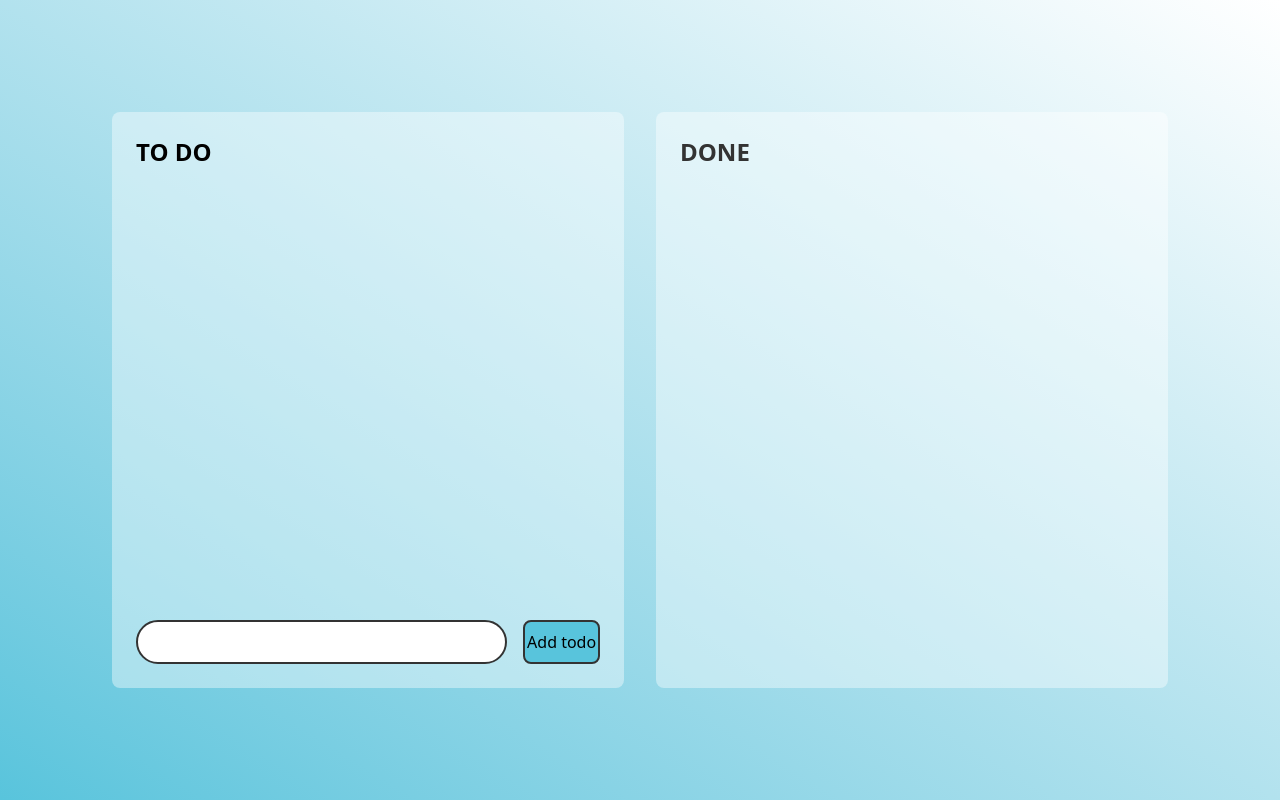
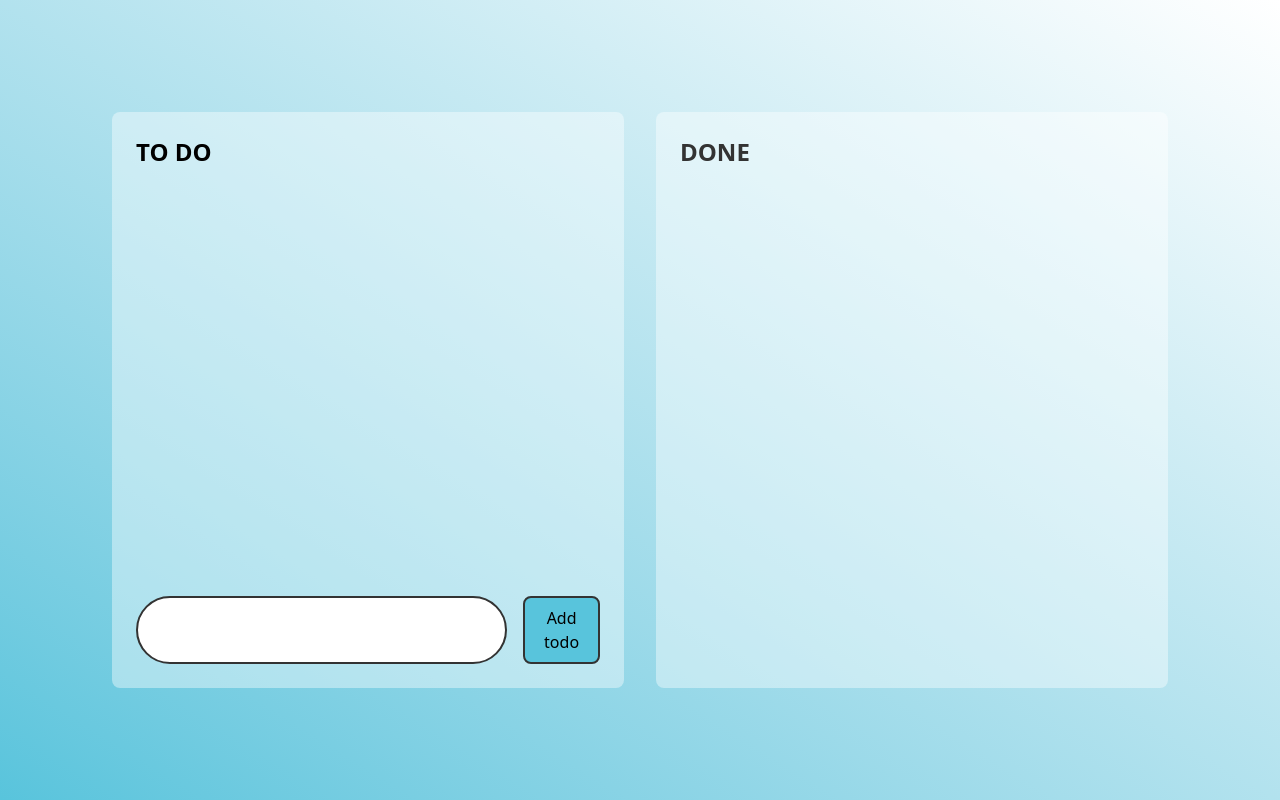
Before and after one commit to mn46/todo-react, a React (Vite) app: page / in a window 1280 px wide. Built offline with nearby package versions, Linux system fonts and the light colour scheme.

Commit message:
Create addtodo component and fix issue with editing todos

```diff
--- a/src/App.tsx
+++ b/src/App.tsx
@@ -3,6 +3,7 @@ import "./App.css";
 import { Todo } from "./types";
 import Todos from "./components/Todos";
 import Done from "./components/Done";
+import AddTodo from "./components/AddTodo";
 
 function App() {
   const [todos, setTodos] = useState<Todo[]>([]);
@@ -21,17 +22,7 @@ function App() {
       <Todos todos={todos} setTodos={setTodos} handleAddTodo={handleAddTodo} />
       <Done todos={todos} />
       <div className="flex flex-col lg:hidden gap-4">
-        <input
-          id="add-todo"
-          type="text"
-          className="add-todo p-2 rounded-full bg-white border-2 border-text"
-        />
-        <button
-          onClick={() => handleAddTodo()}
-          className="bg-primary rounded-lg border-2 border-text p-2 md:self-center"
-        >
-          Add todo
-        </button>
+        <AddTodo handleAddTodo={handleAddTodo} />
       </div>
     </div>
   );
--- /dev/null
+++ b/src/components/AddTodo.tsx
@@ -0,0 +1,29 @@
+interface Props {
+  handleAddTodo: () => void;
+}
+
+const AddTodo: React.FC<Props> = ({ handleAddTodo }) => {
+  const clearInput = () => {
+    const input: HTMLInputElement = document.querySelector("#add-todo")!;
+    input.value = "";
+  };
+
+  return (
+    <>
+      <input
+        id="add-todo"
+        type="text"
+        className="add-todo p-2 rounded-full bg-white border-2 border-text"
+        onFocus={() => clearInput()}
+      />
+      <button
+        onClick={() => handleAddTodo()}
+        className="bg-primary rounded-lg border-2 border-text p-2 md:self-center"
+      >
+        Add todo
+      </button>
+    </>
+  );
+};
+
+export default AddTodo;
--- a/src/components/SingleTodo.tsx
+++ b/src/components/SingleTodo.tsx
@@ -1,7 +1,7 @@
 import { Todo } from "../types";
 import EditIcon from "../assets/edit.svg";
 import DeleteIcon from "../assets/delete.svg";
-import { useState } from "react";
+import { useEffect, useState } from "react";
 
 interface Props {
   todo: Todo;
@@ -11,6 +11,15 @@ interface Props {
 
 const SingleTodo: React.FC<Props> = ({ todo, todos, setTodos }) => {
   const [isEditting, setIsEditting] = useState<boolean>(false);
+
+  useEffect(() => {
+    if (isEditting) {
+      const input: HTMLInputElement = document.querySelector(
+        `#todo-${todo.id}-edit`
+      )!;
+      input.value = todo.title;
+    }
+  }, [isEditting, todo.id, todo.title]);
 
   function handleSaveTodo() {
     const input: HTMLInputElement = document.querySelector(
@@ -46,10 +55,6 @@ const SingleTodo: React.FC<Props> = ({ todo, todos, setTodos }) => {
 
   function handleEdit() {
     setIsEditting(true);
-    const input: HTMLInputElement = document.querySelector(
-      `#todo-${todo.id}-edit`
-    );
-    if (input) input.value = todo.title;
   }
 
   function handleDelete() {
--- a/src/components/Todos.tsx
+++ b/src/components/Todos.tsx
@@ -1,4 +1,5 @@
 import { Todo } from "../types";
+import AddTodo from "./AddTodo";
 import SingleTodo from "./SingleTodo";
 
 interface Props {
@@ -8,11 +9,6 @@ interface Props {
 }
 
 const Todos: React.FC<Props> = ({ todos, setTodos, handleAddTodo }) => {
-  const clearInput = () => {
-    const input: HTMLInputElement = document.querySelector("#add-todo")!;
-    input.value = "";
-  };
-
   return (
     <div className="flex flex-col justify-between p-6 rounded-lg bg-white/40">
       <div className="space-y-4">
@@ -25,18 +21,7 @@ const Todos: React.FC<Props> = ({ todos, setTodos, handleAddTodo }) => {
       </div>
 
       <div className="hidden lg:grid grid-cols-[80%_1fr] gap-4 mt-4">
-        <input
-          id="add-todo"
-          type="text"
-          className="p-2 rounded-full bg-white border-2 border-text"
-          onFocus={() => clearInput()}
-        />
-        <button
-          onClick={() => handleAddTodo()}
-          className="bg-primary rounded-lg border-2 border-text"
-        >
-          Add todo
-        </button>
+        <AddTodo handleAddTodo={handleAddTodo} />
       </div>
     </div>
   );
```
